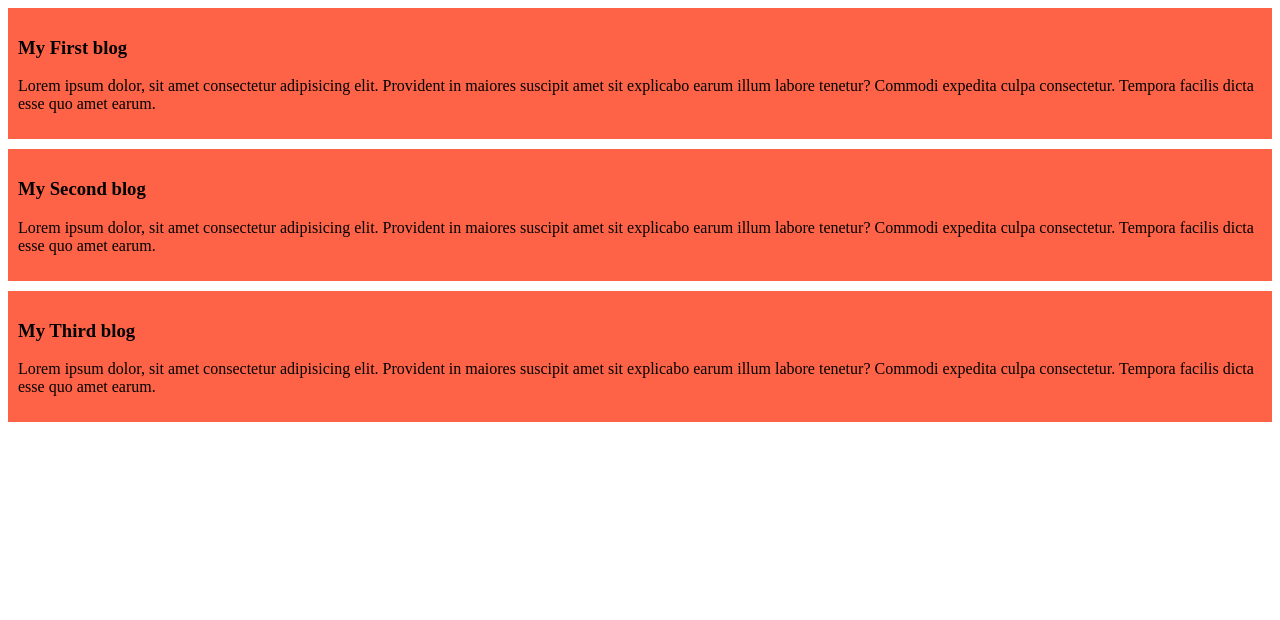
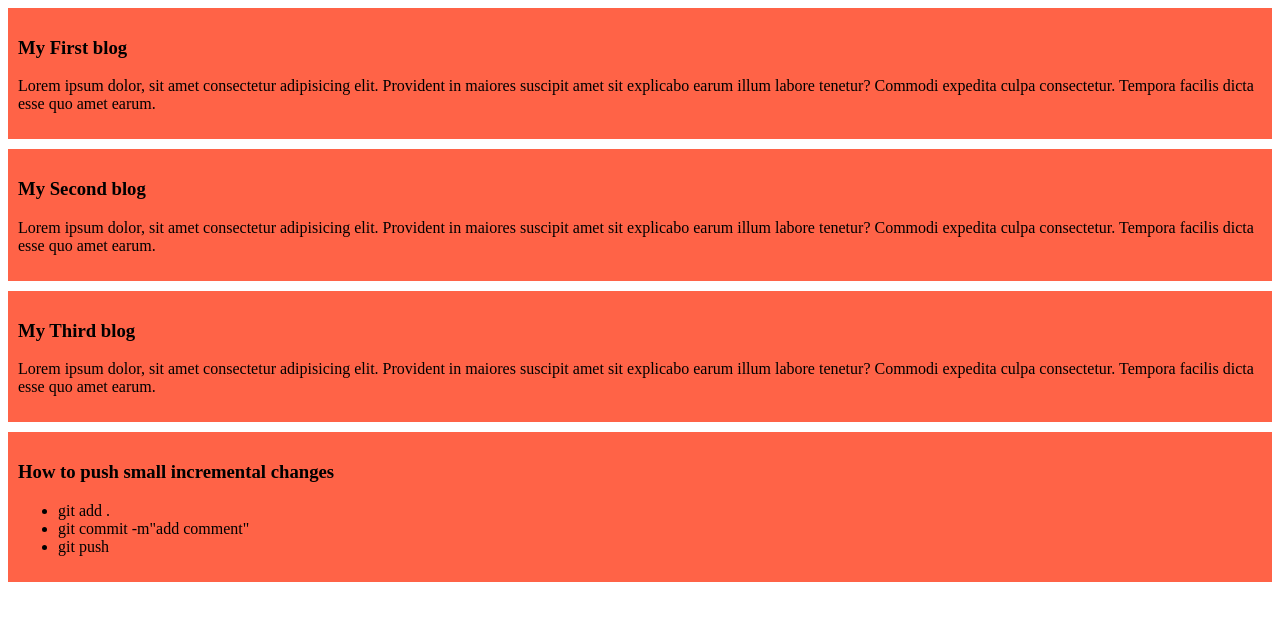
Before and after one commit to Shuprov/test-repo, a plain HTML site: page index.html in a window 1280 px wide. Drawn offline with Linux system fonts and the light colour scheme.

Commit message:
added git commands

```diff
--- a/index.html
+++ b/index.html
@@ -27,6 +27,14 @@
             earum illum labore tenetur? Commodi expedita culpa consectetur. Tempora facilis dicta esse quo amet earum.
         </p>
     </div>
+    <div>
+        <h3>How to push small incremental changes</h3>
+        <ul>
+            <li>git add .</li>
+            <li>git commit -m"add comment"</li>
+            <li>git push</li>
+        </ul>
+    </div>
 </body>
 
 </html>
```
